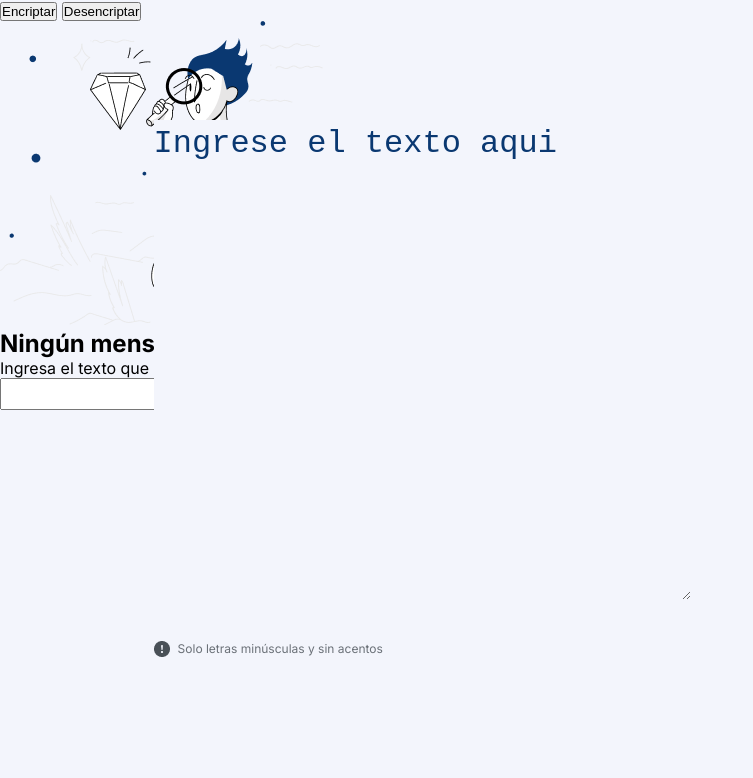
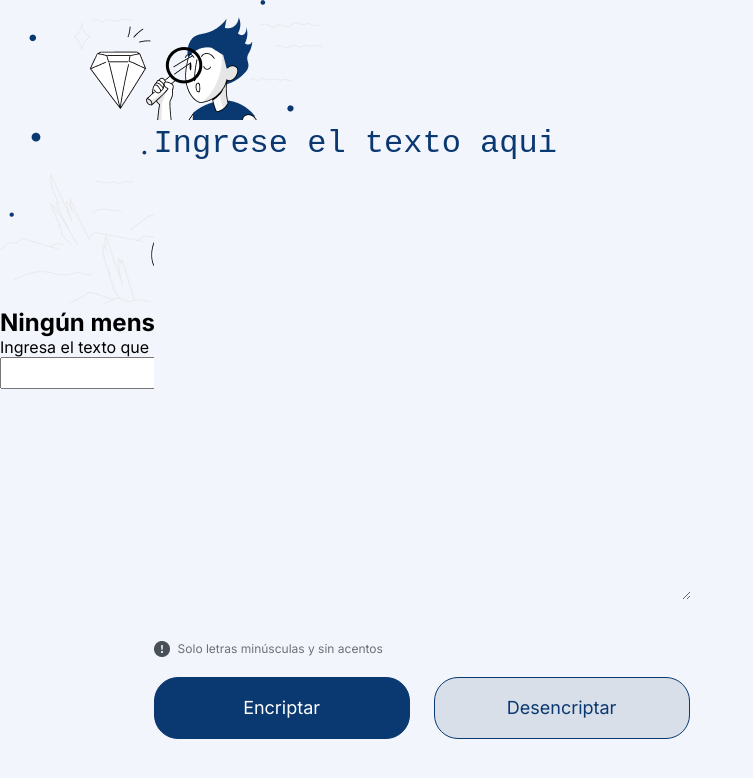
Before and after one commit to DARMA97/encriptador-de-texto, a plain HTML site: page index.html in a window 1280 px wide. Shown: the whole page, without its empty margins (0-753 px from the left). Drawn offline with Linux system fonts and the light colour scheme.

Commit message:
Se agregan estilos  a los botones

```diff
--- a/Style.css
+++ b/Style.css
@@ -4,8 +4,11 @@
     --color-primario: #F3F5FC;
     --color-secundario: #0A3871;
     --color--terciario: #495057;
+    --color--desencriptar: #D8DFE8;
+
 
     --fuente-inter: "Inter", sans-serif;
+    --fuente--encriptar: #FFFFFF;
 }
 
 * {
@@ -67,3 +70,49 @@
     order: 1;
     flex-grow: 0;
 }
+.botones{
+    display: flex;
+    flex-direction: row;
+    align-items: initial;
+    padding: 1% 0;
+    position: absolute;
+    width: 80%;
+    left: 12%;
+    top: 83%;
+}
+
+.btn {
+    align-items: center;
+    justify-content: center;
+    margin-right: 24px;
+    padding: 2%;
+    gap:8px;
+    width: 25%;
+    border-radius: 24px;
+    font-family: var(--fuente-inter);
+    font-weight: 400;
+    font-size: 18px;
+    line-height: 19px;
+    text-align: center;
+}
+
+.btn:hover{
+    margin: 0.3%;
+    margin-right: 24px;
+    width: 24.5%;
+    padding: 1.8%;
+}
+
+#btn-encriptar {
+    background-color: var(--color-secundario);
+    color:var(--fuente--encriptar);
+    border: 1px solid var(--color-secundario);
+
+}
+
+#bnt-desencriptar{
+    background-color: var(--color--desencriptar);
+    color: var(--color-secundario);
+    border-color: var(--color-secundario);
+    border: 1px solid;
+}
```
